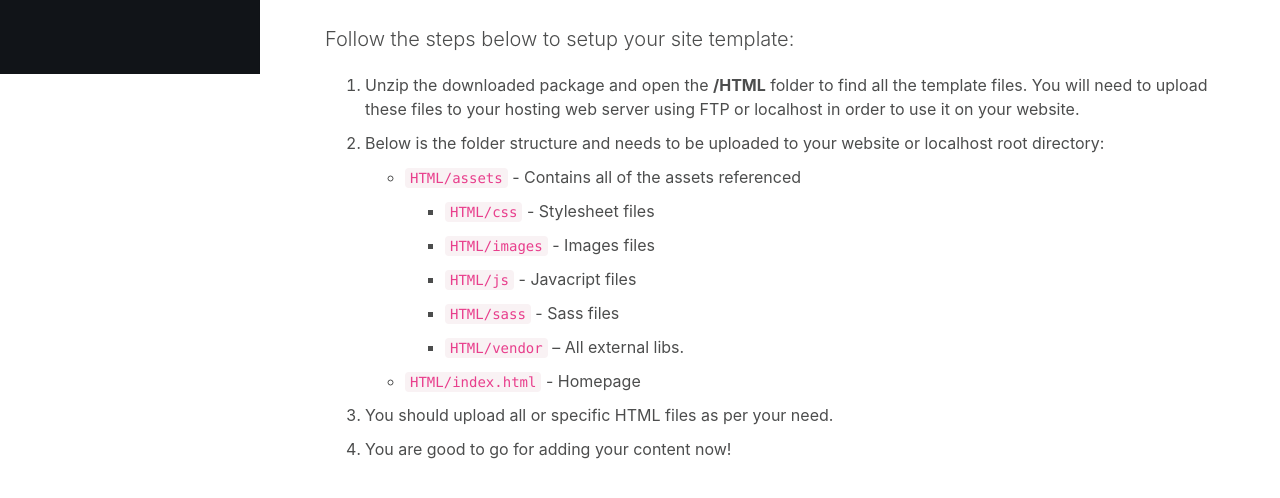
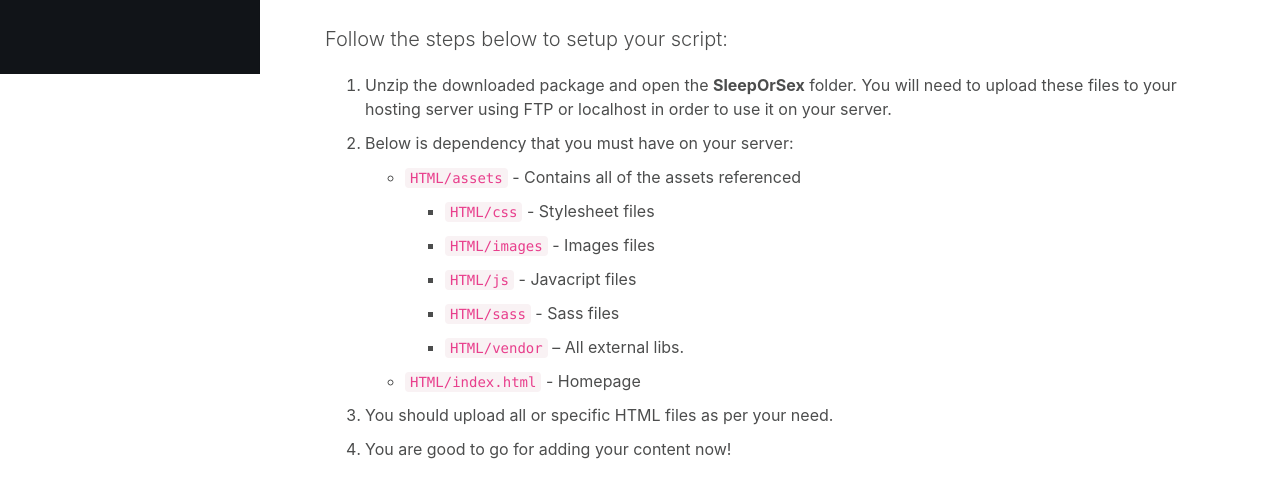
Before and after one commit to Steviol/luthanirgi.github.io, a plain HTML site: page index.html in a window 1280 px wide. Shown: the part 726-1224 px from the top of the page. Drawn offline with Linux system fonts and the light colour scheme.

Commit message:
template3

```diff
--- a/index.html
+++ b/index.html
@@ -5,7 +5,7 @@
 <meta http-equiv="X-UA-Compatible" content="IE=edge">
 <meta name="viewport" content="width=device-width, initial-scale=1, minimum-scale=1.0, shrink-to-fit=no">
 <link href="assets/images/favicon.png" rel="icon" />
-<title>Documentation | Mamang Irgi Script</title>
+<title>Home | Mamang Irgi Script</title>
 <meta name="description" content="luthanirgi.github.io">
 
 <!-- Stylesheet
@@ -184,10 +184,10 @@
 		============================ -->
         <section id="idocs_installation">
           <h2>Installation</h2>
-          <p class="lead">Follow the steps below to setup your site template:</p>
+          <p class="lead">Follow the steps below to setup your script:</p>
           <ol>
-            <li>Unzip the downloaded package and open the <strong>/HTML</strong> folder to find all the template files. You will need to upload these files to your hosting web server using FTP or localhost in order to use it on your website.</li>
-            <li>Below is the folder structure and needs to be uploaded to your website or localhost root directory:
+            <li>Unzip the downloaded package and open the <strong>SleepOrSex</strong> folder. You will need to upload these files to your hosting server using FTP or localhost in order to use it on your server.</li>
+            <li>Below is dependency that you must have on your server:
               <ul>
                 <li><code>HTML/assets</code> - Contains all of the assets referenced
                   <ul>
```
Lines whose indentation alone changed are shown as unchanged.
